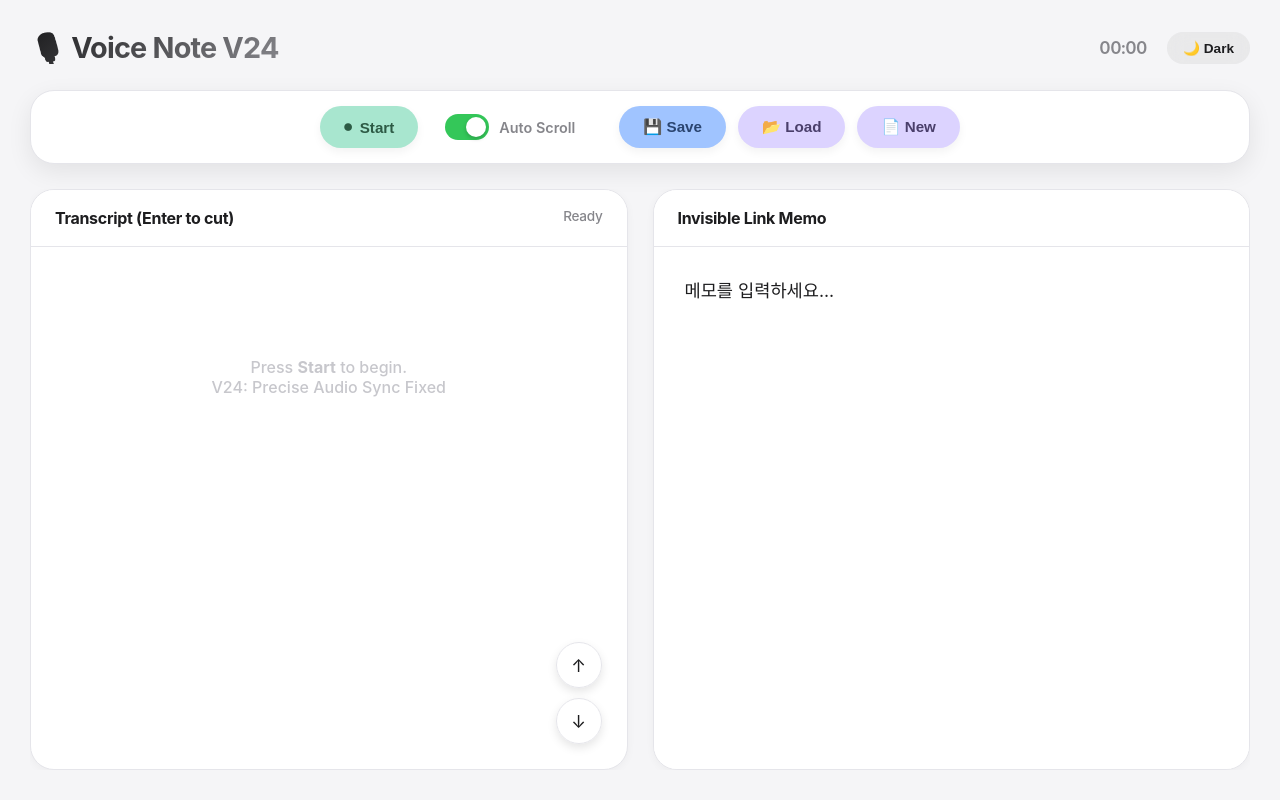
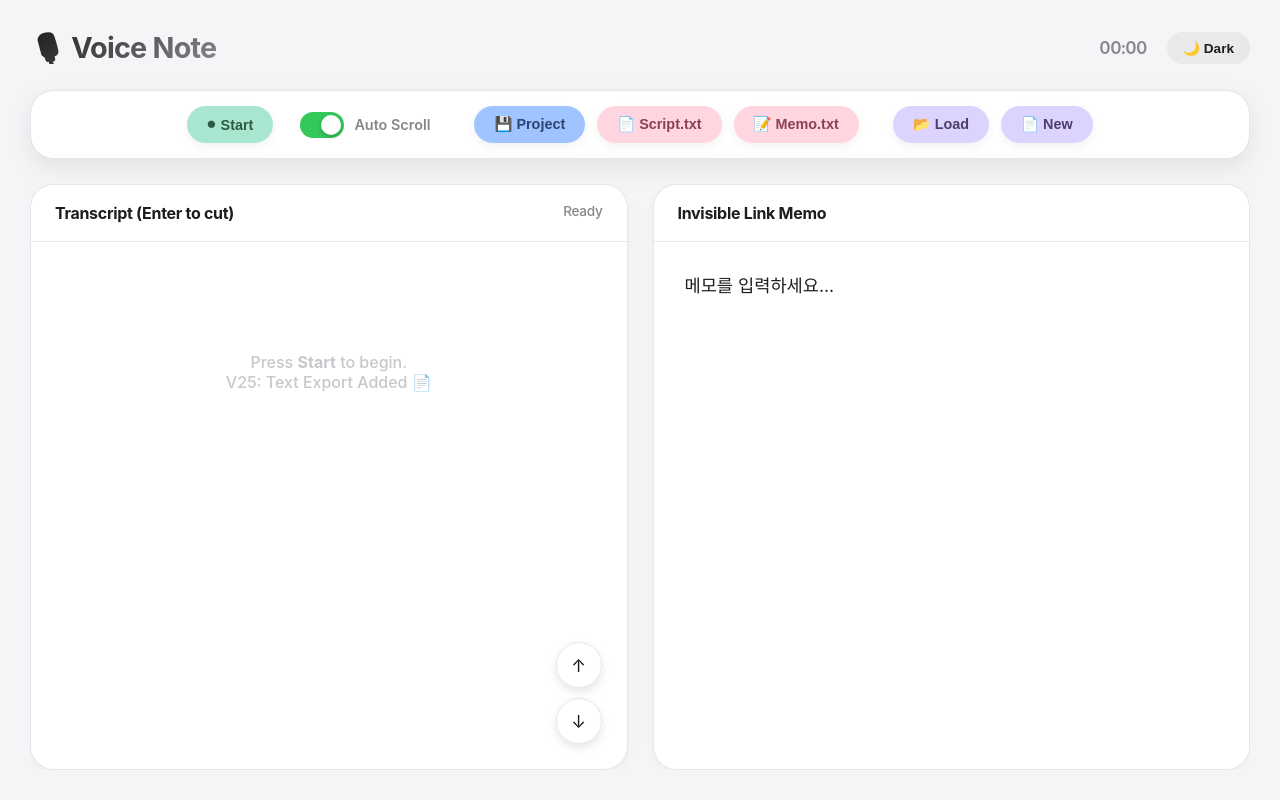
Before and after one commit to chaeyoung25/voice-note, a plain HTML site: page index.html in a window 1280 px wide. Drawn offline with Linux system fonts and the light colour scheme.

Commit message:
Add files via upload

```diff
--- a/index.html
+++ b/index.html
@@ -3,7 +3,7 @@
 <head>
     <meta charset="UTF-8">
     <meta name="viewport" content="width=device-width, initial-scale=1.0, maximum-scale=1.0, user-scalable=no">
-    <title>Voice Note V24</title>
+    <title>Voice Note V25</title>
     <style>
         /* [Apple Style Variables] */
         :root {
@@ -29,8 +29,10 @@
             --btn-start-bg: #A8E6CF;  --btn-start-text: #2D5A45;
             --btn-pause-bg: #FDFFB6;  --btn-pause-text: #6B6B38;
             --btn-stop-bg: #FFD3B6;   --btn-stop-text: #7A4633;
+
             --btn-util-bg: #DCD3FF;   --btn-util-text: #4A3F6B;
             --btn-save-bg: #A0C4FF;   --btn-save-text: #2B4570;
+            --btn-txt-bg: #FFD6E0;    --btn-txt-text: #8B4055; /* New Color for TXT */
         }
 
         /* [Dark Mode] */
@@ -58,6 +60,7 @@
             --btn-stop-bg: #A66E5C;   --btn-stop-text: #FFFFFF;
             --btn-util-bg: #685E8A;   --btn-util-text: #FFFFFF;
             --btn-save-bg: #4A6FA5;   --btn-save-text: #FFFFFF;
+            --btn-txt-bg: #A65D6E;    --btn-txt-text: #FFFFFF;
         }
 
         body {
@@ -94,9 +97,9 @@
         }
 
         button.control-btn {
-            padding: 12px 24px; font-size: 0.95rem; border: none; border-radius: 30px;
+            padding: 10px 20px; font-size: 0.9rem; border: none; border-radius: 30px;
             font-weight: 700; cursor: pointer; transition: all 0.2s cubic-bezier(0.25, 0.8, 0.25, 1);
-            display: flex; align-items: center; gap: 8px; box-shadow: 0 4px 10px rgba(0,0,0,0.05);
+            display: flex; align-items: center; gap: 6px; box-shadow: 0 4px 10px rgba(0,0,0,0.05);
         }
         button.control-btn:hover { transform: translateY(-2px); filter: brightness(0.95); box-shadow: 0 6px 15px rgba(0,0,0,0.1); }
         button.control-btn:active { transform: scale(0.95); }
@@ -104,8 +107,11 @@
         .btn-start { background-color: var(--btn-start-bg); color: var(--btn-start-text); }
         .btn-pause { background-color: var(--btn-pause-bg); color: var(--btn-pause-text); }
         .btn-stop { background-color: var(--btn-stop-bg); color: var(--btn-stop-text); }
+
         .btn-save { background-color: var(--btn-save-bg); color: var(--btn-save-text); }
         .btn-util { background-color: var(--btn-util-bg); color: var(--btn-util-text); }
+        .btn-txt { background-color: var(--btn-txt-bg); color: var(--btn-txt-text); } /* New */
+
         .hidden { display: none !important; }
 
         .toggle-wrapper { display: flex; align-items: center; gap: 10px; margin-left: 15px; font-size: 0.9rem; color: var(--text-sub); font-weight: 600; cursor: pointer; }
@@ -197,7 +203,7 @@
 <body>
 
     <header>
-        <h2>🎙️ Voice Note V24</h2>
+        <h2>🎙️ Voice Note</h2>
         <div class="header-right">
             <div id="timer" class="timer">00:00</div>
             <button class="btn-theme" onclick="toggleTheme()" id="btnTheme">🌙 Dark</button>
@@ -228,7 +234,12 @@
 
         <div style="width:20px;"></div>
 
-        <button id="btnSave" class="control-btn btn-save" onclick="saveProject()">💾 Save</button>
+        <button id="btnSave" class="control-btn btn-save" onclick="saveProject()">💾 Project</button>
+        <button class="control-btn btn-txt" onclick="saveTranscriptText()">📄 Script.txt</button>
+        <button class="control-btn btn-txt" onclick="saveMemoText()">📝 Memo.txt</button>
+
+        <div style="width:10px;"></div>
+
         <button class="control-btn btn-util" onclick="document.getElementById('fileInput').click()">📂 Load</button>
         <button class="control-btn btn-util" onclick="newSession()">📄 New</button>
         <input type="file" id="fileInput" accept=".json" onchange="loadProject(this)">
@@ -249,7 +260,7 @@
                 <div id="finalContainer">
                     <div style="color:var(--text-ghost); text-align:center; margin-top:80px; font-weight: 500;">
                         Press <strong>Start</strong> to begin.<br>
-                        V24: Precise Audio Sync Fixed
+                        V25: Text Export Added 📄
                     </div>
                 </div>
                 <div id="interimText"></div>
@@ -301,8 +312,6 @@
         let isPaused = false;
         let sessionHistory = [];
         let lastInterim = "";
-
-        // [V24] 문장별 시작 시간을 기억하는 저장소
         let sentenceStartMap = {};
 
         const finalContainer = document.getElementById('finalContainer');
@@ -338,19 +347,14 @@
                 for (let i = event.resultIndex; i < event.results.length; ++i) {
                     const transcript = event.results[i][0].transcript;
 
-                    // [V24 핵심] 해당 문장(i)이 '처음' 감지되었을 때의 시간을 기록
                     if (!sentenceStartMap[i]) {
-                        // 조금 더 여유있게 앞부분을 잡기 위해 1.0초를 뺌 (Rewind)
                         sentenceStartMap[i] = Math.max(0, currentRealTime - 1.0);
                     }
 
                     if (event.results[i].isFinal) {
-                        // 기록해둔 '시작 시간'을 사용
                         let finalTime = sentenceStartMap[i];
                         addFinalRow(finalTime, transcript);
-
                         lastInterim = "";
-                        // 메모리 정리 (혹시 모를 누수 방지)
                         delete sentenceStartMap[i];
                     } else {
                         interimTranscript += transcript;
@@ -367,7 +371,7 @@
             recognition.onend = () => {
                 if (lastInterim.trim() !== "") {
                     let currentRealTime = (Date.now() - startTime - pausedTime) / 1000;
-                    addFinalRow(currentRealTime - 1.0, lastInterim); // 비상 종료 시에도 1초 뺌
+                    addFinalRow(currentRealTime - 1.0, lastInterim);
                     lastInterim = ""; interimText.innerText = "";
                 }
                 if (isRecording && !isPaused) {
@@ -411,8 +415,8 @@
             const ghost = interimText.innerText;
             if (!ghost) return;
             let currentRealTime = (Date.now() - startTime - pausedTime) / 1000;
-            addFinalRow(currentRealTime - 1.0, ghost); // 강제 종료 시에도 1초 뺌
-            interimText.innerText = ''; lastInterim = "";
+            addFinalRow(currentRealTime - 1.0, ghost);
+            interimText.innerText = ''; lastInterim = ""; sentenceStartMap = {};
             recognition.abort();
         }
 
@@ -626,6 +630,27 @@
             }
         }
 
+        // [V25 New] Save Text Functions
+        function saveTranscriptText() {
+            let content = "";
+            const rows = finalContainer.querySelectorAll('.row');
+            rows.forEach(row => {
+                const time = row.querySelector('.time-tag').innerText;
+                const text = row.querySelector('.text-content').innerText;
+                content += `[${time}] ${text}\n`;
+            });
+            downloadFile(content, `Script_${getDateStr()}.txt`, 'text/plain');
+        }
+
+        function saveMemoText() {
+            let content = "";
+            const lines = memoArea.querySelectorAll('.memo-line');
+            lines.forEach(line => {
+                content += line.innerText + "\n";
+            });
+            downloadFile(content, `Memo_${getDateStr()}.txt`, 'text/plain');
+        }
+
         function saveProject() {
             const rows = document.querySelectorAll('.row');
             let scripts = [];
```
